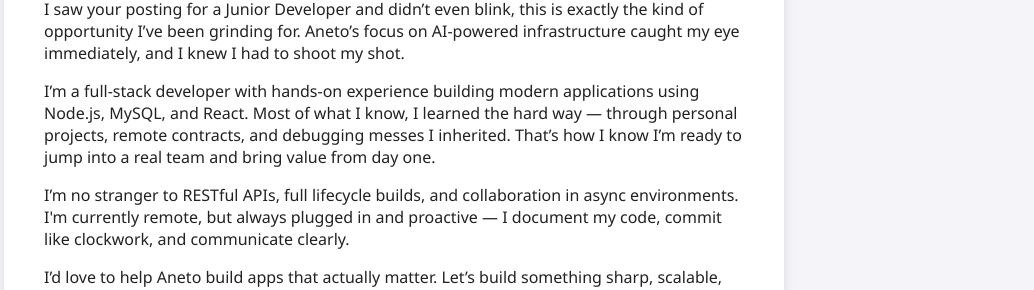
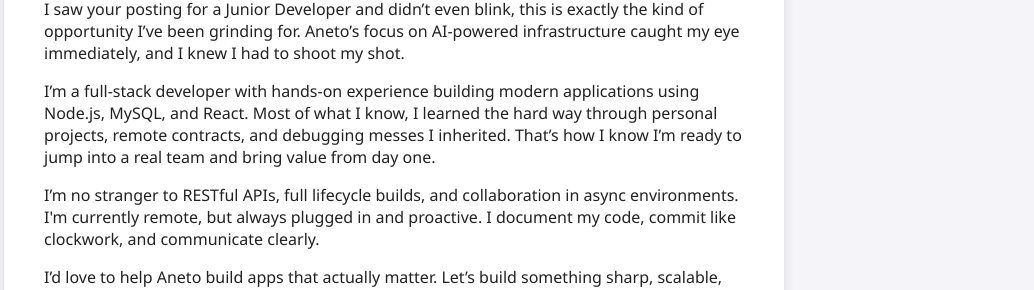
Before and after one commit to AnthonyHernandez5150/aneto-cover-letter, a plain HTML site: page index.html in a window 1280 px wide. Shown: the part 156-446 px from the top of the page, without its empty margins (246-1280 px from the left). Drawn offline with Linux system fonts and the light colour scheme.

```diff
--- a/index.html
+++ b/index.html
@@ -19,13 +19,13 @@
 
     <p>
       I’m a full-stack developer with hands-on experience building modern applications using Node.js, MySQL, and React.
-      Most of what I know, I learned the hard way — through personal projects, remote contracts, and debugging messes I inherited.
+      Most of what I know, I learned the hard way through personal projects, remote contracts, and debugging messes I inherited.
       That’s how I know I’m ready to jump into a real team and bring value from day one.
     </p>
 
     <p>
       I’m no stranger to RESTful APIs, full lifecycle builds, and collaboration in async environments.
-      I'm currently remote, but always plugged in and proactive — I document my code, commit like clockwork, and communicate clearly.
+      I'm currently remote, but always plugged in and proactive. I document my code, commit like clockwork, and communicate clearly.
     </p>
 
     <p>
```
